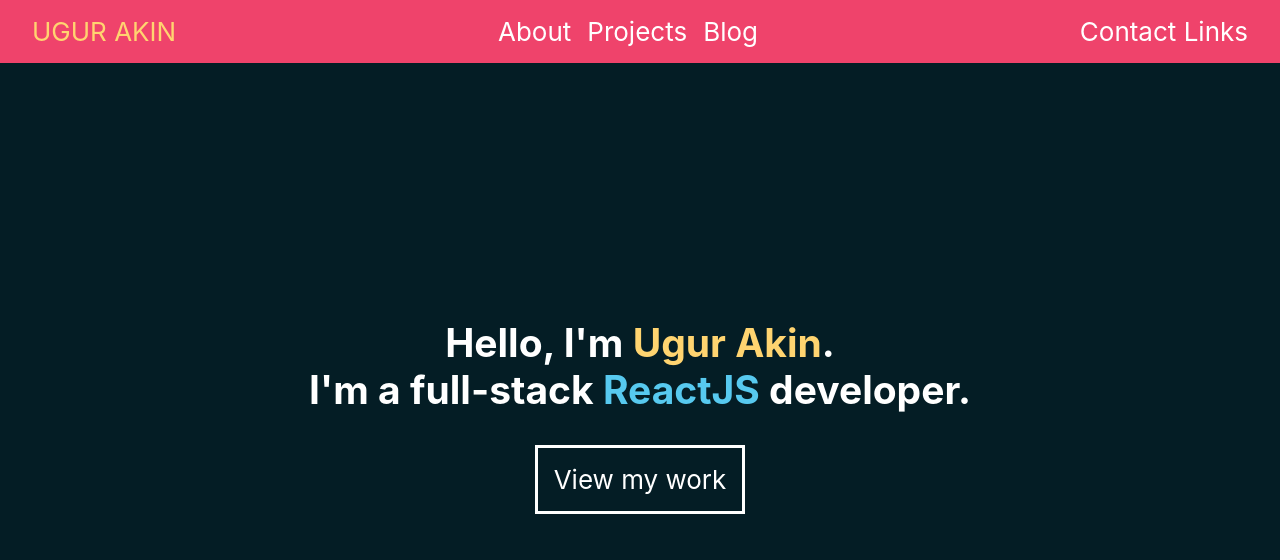
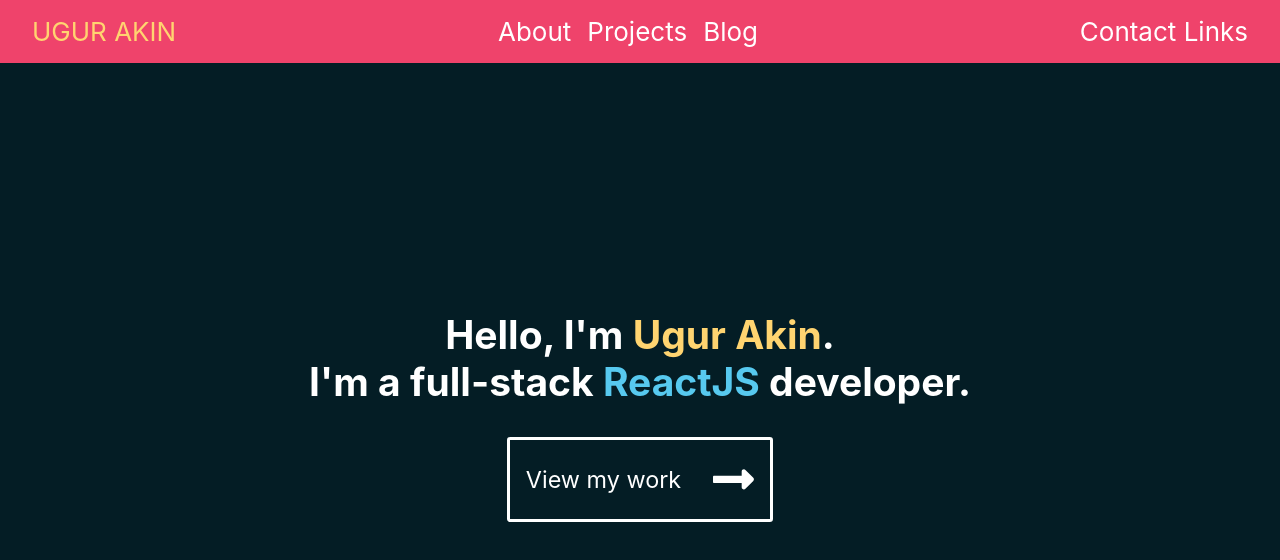
Before and after one commit to ugur-akin/ugur-akin.github.io, a React (Create React App) app: page /home in a window 1280 px wide. Shown: the top 560 px of the page. Built offline with nearby package versions, Linux system fonts and the light colour scheme.

Commit message:
Implemented more css for homepage.

```diff
--- a/src/Home.jsx
+++ b/src/Home.jsx
@@ -1,3 +1,5 @@
+import {faLongArrowAltRight} from '@fortawesome/free-solid-svg-icons';
+import {FontAwesomeIcon} from '@fortawesome/react-fontawesome';
 import React from 'react';
 import {createUseStyles} from 'react-jss';
 import {Link} from 'react-router-dom/cjs/react-router-dom.min';
@@ -19,13 +21,30 @@
     verticalAlign: 'middle',
   },
   link: {
+    fontSize: '90%',
     border: {
       style: 'solid',
       thickness: 2,
       color: 'white',
     },
-    boxSizing: 'borderBox',
+    display: 'flex',
+    justifyContent: 'center',
+    alignItems: 'center',
     padding: '1rem',
+    borderRadius: '0.2rem',
+    // transform: 'scale(0.9)',
+    // transform: 'scale(1)',
+    transition: 'transform 0.5s, background-color 0.5s',
+    '&:hover': {
+      transform: 'scale(1.1, 1.1)',
+      backgroundColor: 'white',
+      color: '#041D25',
+    },
+  },
+  rightArrow: {
+    margin: {
+      left: '2rem',
+    },
   },
   name: {
     color: '#FFD470',
@@ -47,7 +66,12 @@
         developer.
       </h1>
       <Link to="/projects" className={classes.link}>
-        View my work
+        View my work{' '}
+        <FontAwesomeIcon
+          icon={faLongArrowAltRight}
+          className={classes.rightArrow}
+          size="2x"
+        />
       </Link>
     </section>
   );
```
